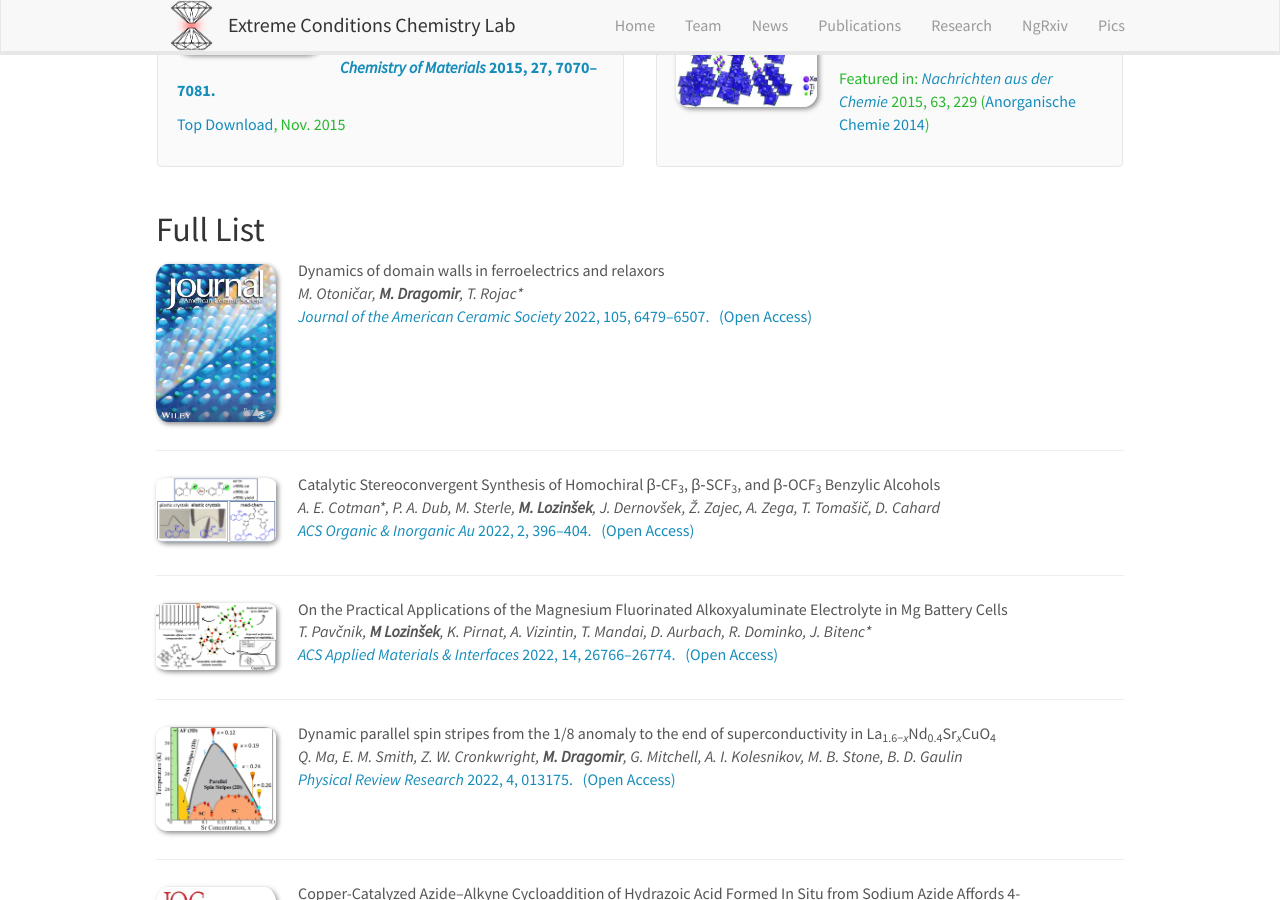
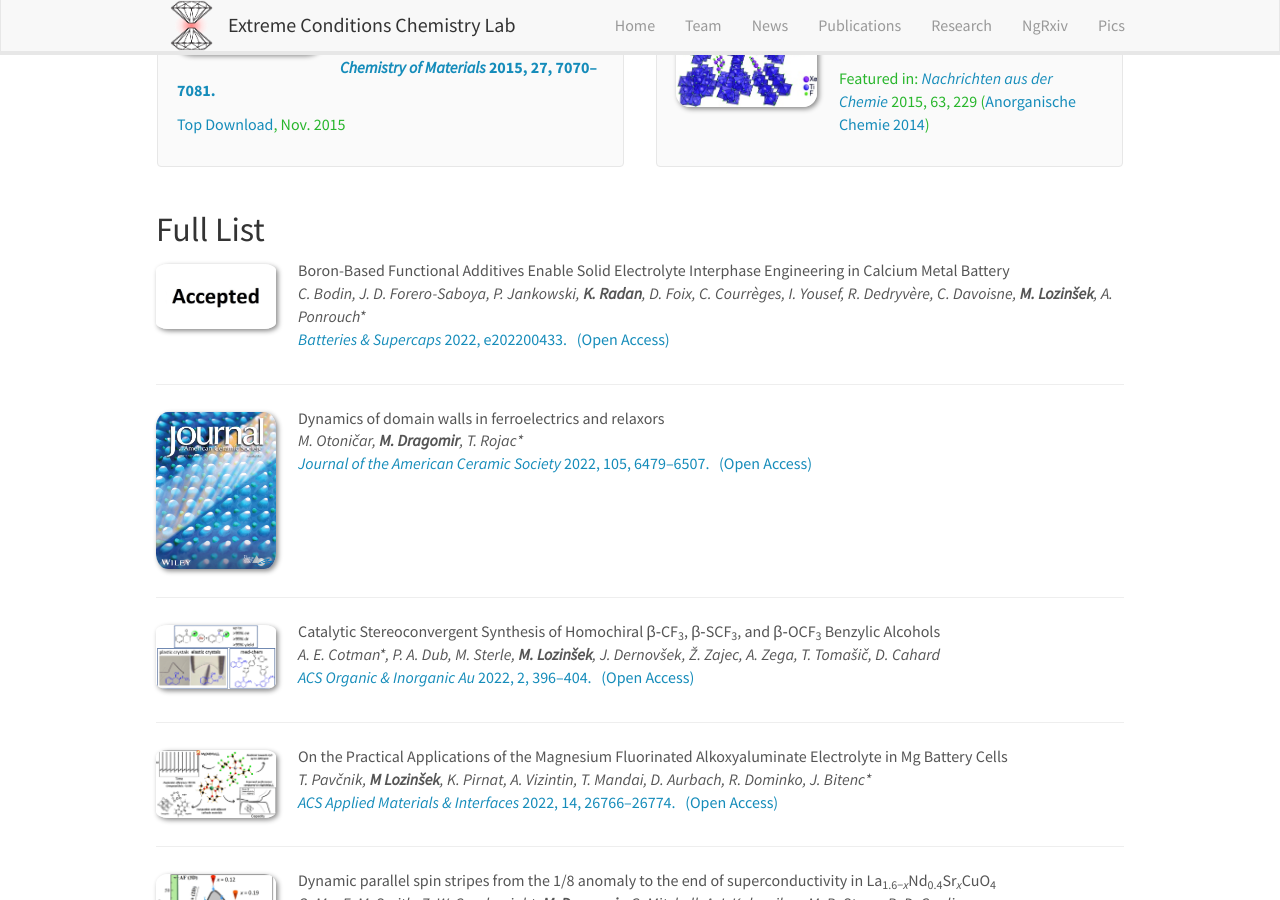
Before and after one commit to eccl-jsi/eccl-jsi.github.io, a Jekyll site: the page built from _pages/publications.md, in a window 1280 px wide and 900 px high, scrolled down 1353 px. Built offline with Jekyll 4.4.1, drawn with Linux system fonts in a browser that asks for light colours; nearby versions of some CDN libraries.

Commit message:
Update publist.yml

```diff
--- a/_data/publist.yml
+++ b/_data/publist.yml
@@ -1,4 +1,13 @@
 ---
+-
+  authors: "C. Bodin, J. D. Forero-Saboya, P. Jankowski, <b>K. Radan</b>, D. Foix, C. Courrèges, I. Yousef, R. Dedryvère, C. Davoisne, <b>M. Lozinšek</b>, A. Ponrouch*"
+  description: ""
+  highlight: 0
+  image: Accepted.jpg
+  link:
+    display: "<i>Batteries & Supercaps</i> 2022, e202200433. &nbsp;&nbsp;(Open Access)"
+    url: "https://doi.org/10.1002/batt.202200433"
+  title: "Boron-Based Functional Additives Enable Solid Electrolyte Interphase Engineering in Calcium Metal Battery"
 -
   authors: "M. Otoničar, <b>M. Dragomir</b>, T. Rojac*"
   description: ""
```
